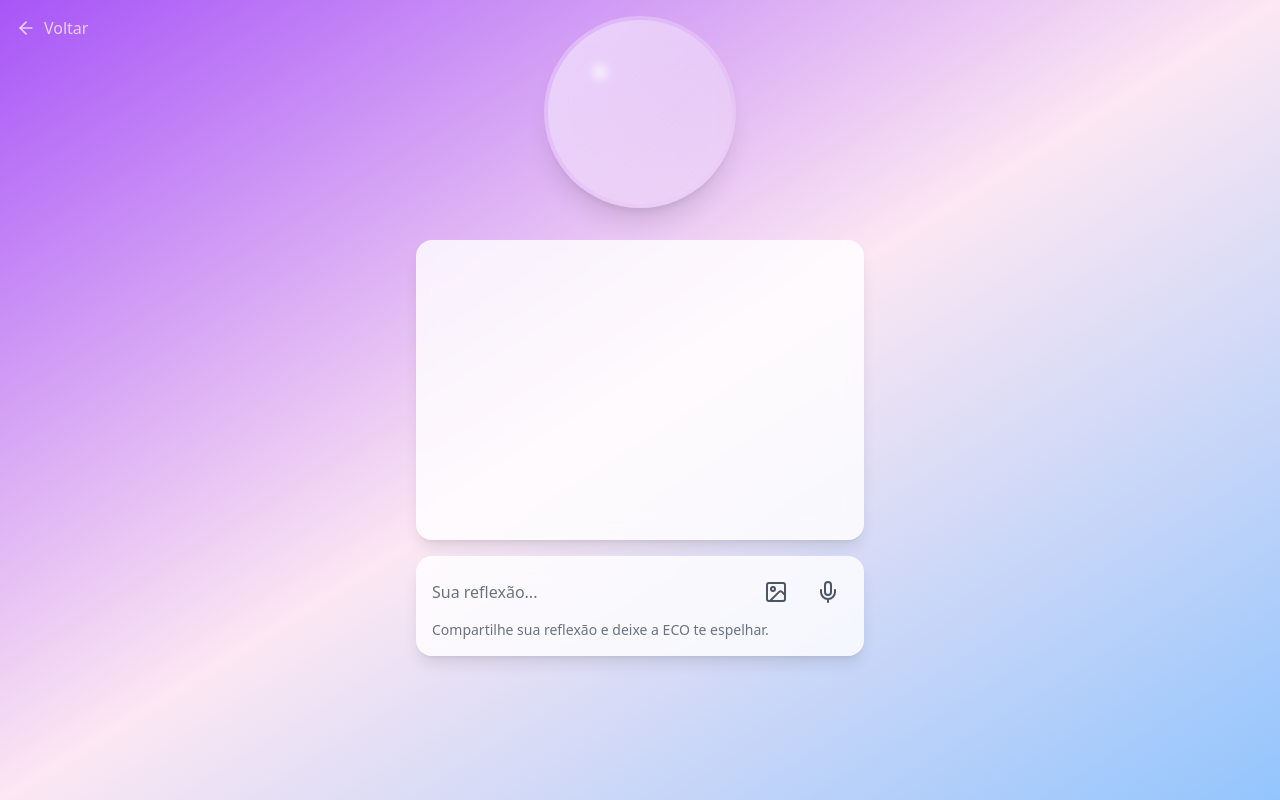
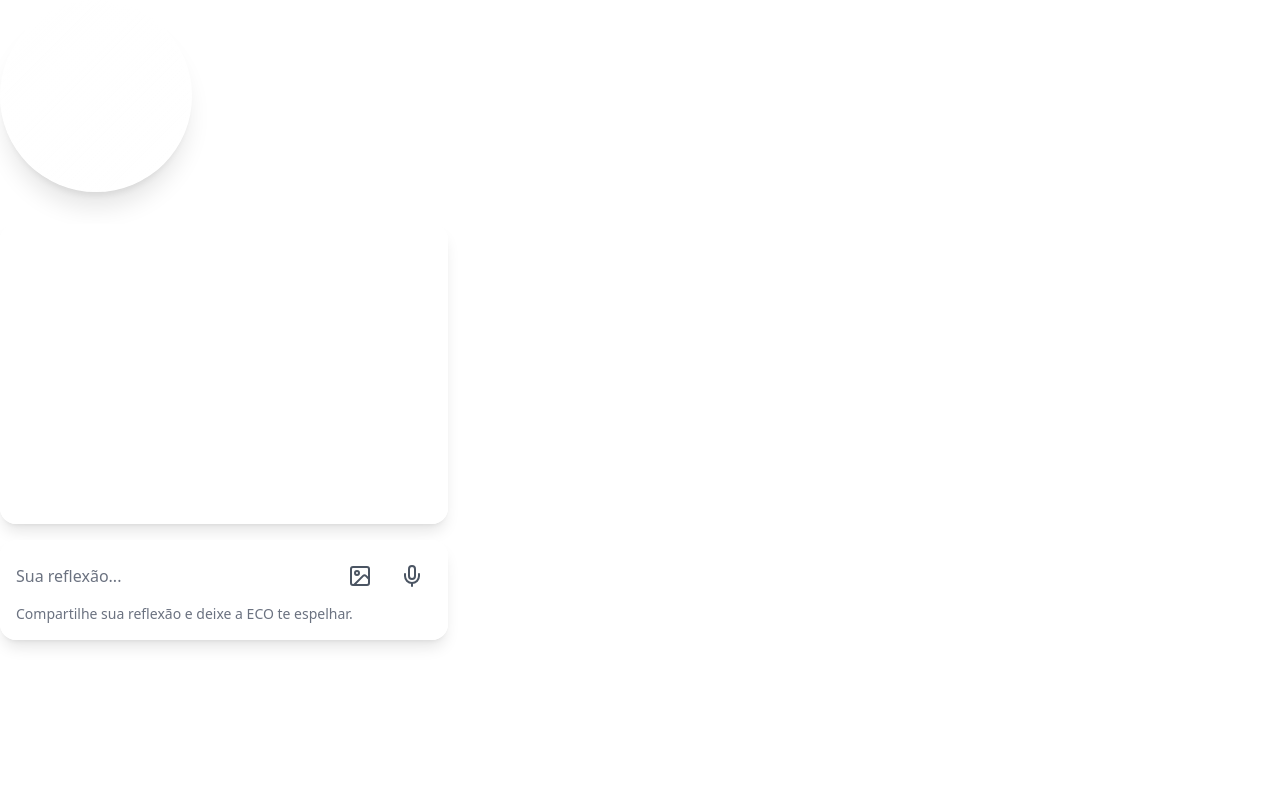
Before and after one commit to Bigajax/ECO, a React (Vite) app: page /eco-bubble in a window 1280 px wide. Built offline with nearby package versions, Linux system fonts and the light colour scheme.

Commit message:
Update EcoBubbleInterface.tsx

```diff
--- a/src/components/EcoBubbleInterface.tsx
+++ b/src/components/EcoBubbleInterface.tsx
@@ -127,7 +127,7 @@ function EcoBubbleInterface() {
   }, []);
 
   return (
-    <div className="min-h-screen bg-gradient-to-br from-purple-500 via-pink-100 to-blue-300 flex flex-col items-center p-4">
+    <div className="**min-h-screen flex-col flex p-4**">
       {/* Botão Voltar */}
       <button onClick={handleGoBack} className="absolute top-4 left-4 text-white/70 hover:text-white flex items-center gap-2">
         <ArrowLeft size={20} />
@@ -135,7 +135,7 @@ function EcoBubbleInterface() {
       </button>
 
       {/* Bolha ECO com Menu */}
-      <div className="relative mb-8">
+      <div className="relative mb-8 **self-center**">
         <div
           className={`w-48 h-48 rounded-full bg-gradient-to-br from-white/30 to-white/10 backdrop-blur-lg shadow-xl relative flex items-center justify-center cursor-pointer ${
             isEcoSpeaking ? 'eco-bubble-vibrate' : ''
@@ -167,7 +167,7 @@ function EcoBubbleInterface() {
       </div>
 
       {/* Caixa de conversa */}
-      <div className="w-full max-w-md bg-white/80 backdrop-blur-lg rounded-2xl shadow-lg mb-4 conversation-container">
+      <div className="**w-full max-w-md flex-grow overflow-y-auto** bg-white/80 backdrop-blur-lg rounded-2xl shadow-lg mb-4 conversation-container">
         {conversation.map((msg, index) => (
           <p
             key={index}
@@ -186,7 +186,7 @@ function EcoBubbleInterface() {
       )}
 
       {/* Campo de entrada de mensagem */}
-      <div className="w-full max-w-md bg-white/80 backdrop-blur-lg rounded-2xl shadow-lg p-4">
+      <div className="w-full max-w-md bg-white/80 backdrop-blur-lg rounded-2xl shadow-lg p-4 **self-end mb-4**">
         <div className="flex items-center gap-3">
           <input
             type="text"
```
